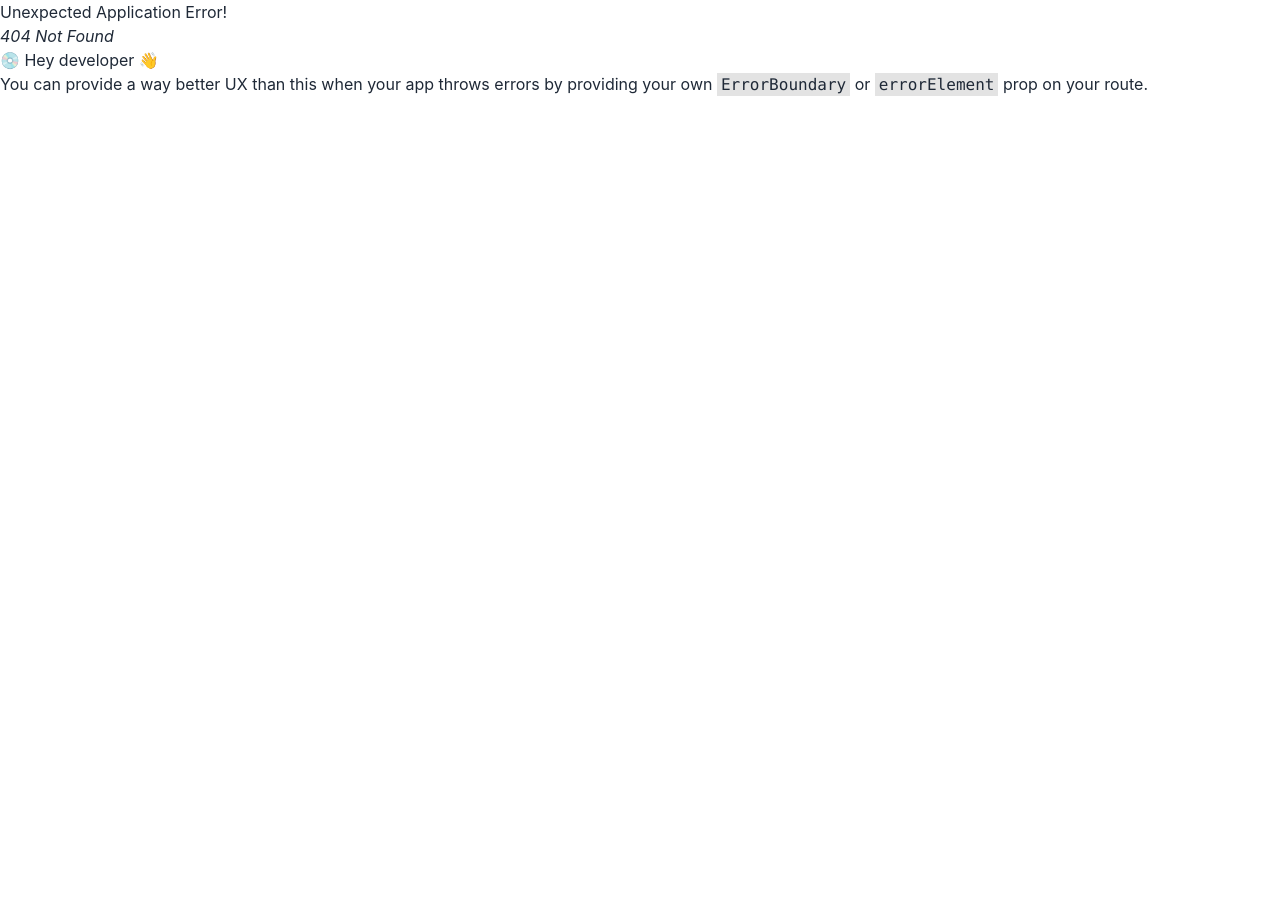
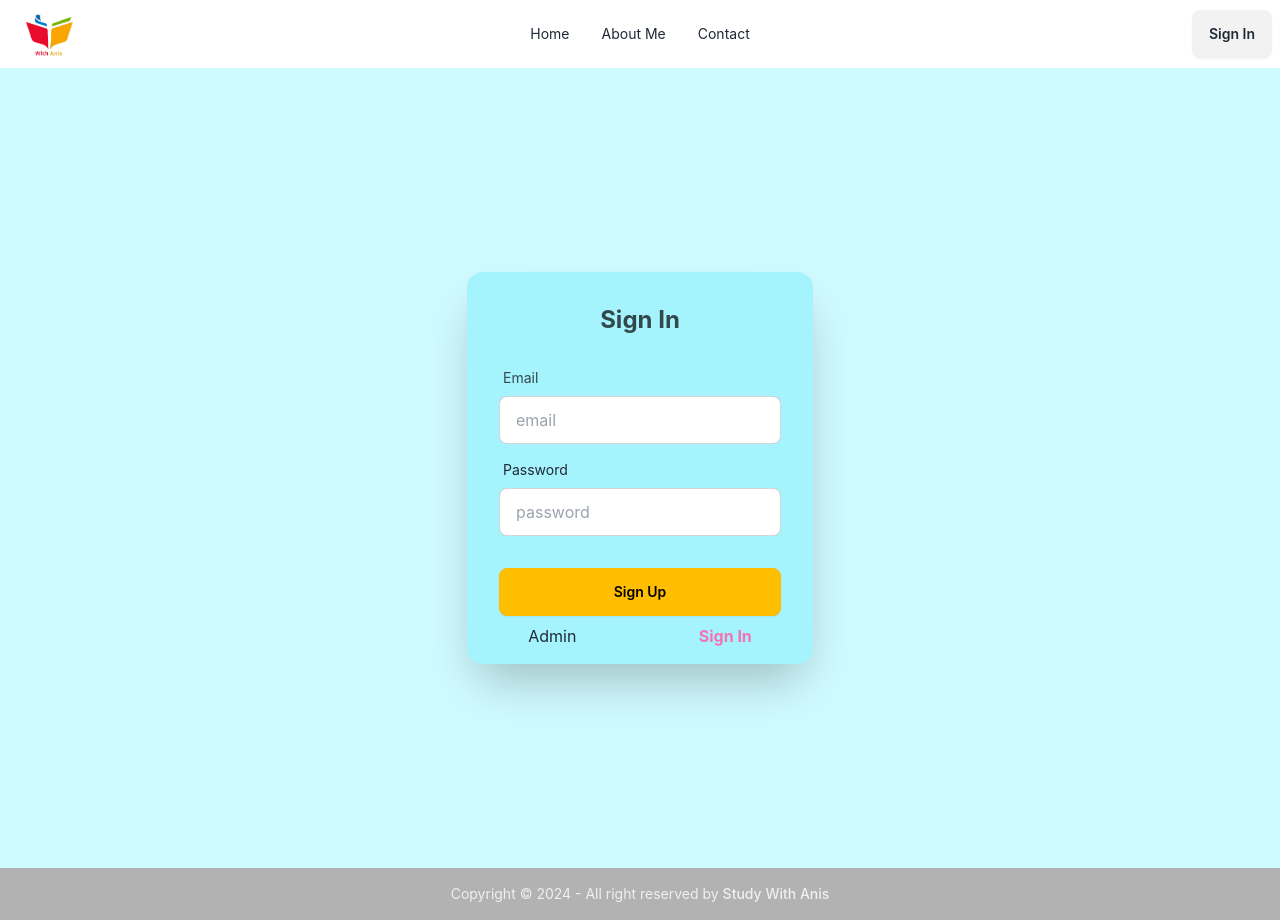
Before and after one commit to kashishdipro/studywithanis-client, a React (Create React App) app: page /signup in a window 1280 px wide. Before the commit this address had no page. Before the commit the page ends 800 px from the top, so only its background shows below. Built offline with nearby package versions, Linux system fonts and the light colour scheme; no server answers.

Commit message:
SignIn and SignUp setup

```diff
--- a/package.json
+++ b/package.json
@@ -6,6 +6,7 @@
     "@testing-library/jest-dom": "^5.17.0",
     "@testing-library/react": "^13.4.0",
     "@testing-library/user-event": "^13.5.0",
+    "firebase": "^10.7.1",
     "react": "^18.2.0",
     "react-dom": "^18.2.0",
     "react-router-dom": "^6.21.0",
--- a/src/Pages/Contact/Message/Message.js
+++ b/src/Pages/Contact/Message/Message.js
@@ -37,7 +37,7 @@ const Message = () => {
     }
 
     return (
-        <div className="hero min-h-screen bg-cyan-100">
+        <div className="hero bg-cyan-100">
             <div className="hero-content flex-col lg:flex-row-reverse">
                 <div className="text-center lg:text-left">
                 <h1 className="text-2xl text-black/70 font-bold">Fell free to share your words with me about my tutorials or myself.</h1>
--- a/src/Pages/Shared/NavBar/NavBar.js
+++ b/src/Pages/Shared/NavBar/NavBar.js
@@ -1,5 +1,5 @@
 import React from "react";
-import logo from '../../../img/logo.png'
+import logo from '../../../img/logo.png';
 import { Link } from "react-router-dom";
 
 const NavBar = () => {
@@ -7,8 +7,8 @@ const NavBar = () => {
         <li><Link to='/'>Home</Link></li>
         <li><Link to='/aboutme'>About Me</Link></li>
         <li><Link to='/contact'>Contact</Link></li>
+    </>
 
-    </>
   return (
     <div className="navbar bg-base-100">
       <div className="navbar-start">
@@ -45,6 +45,9 @@ const NavBar = () => {
             {menuItems}
         </ul>
       </div>
+      <div className="navbar-end">
+        <Link to='/signin' className="btn">Sign In</Link>
+      </div>
     </div>
   );
 };
--- /dev/null
+++ b/src/Pages/SignIn/SignIn.js
@@ -0,0 +1,51 @@
+import React, {useContext} from 'react';
+import { Link } from "react-router-dom";
+import { AuthContext } from "../../context/AuthProvider/AuthProvider";
+
+const SignIn = () => {
+    const {signIn} = useContext(AuthContext);
+    const handleSignIn = event =>{
+        event.preventDefault();
+        const form = event.target;
+        const email = form.email.value;
+        const password = form.password.value;
+
+        // SignIn Package
+        signIn(email, password)
+        .then(result =>{
+            const user = result.user;
+            console.log(user);
+        })
+        .then(err=> console.error(err))
+    }
+    return (
+        <div className="hero min-h-screen bg-cyan-100">
+            <div className="hero-content flex-col lg:flex-row-reverse">
+                <div className="card shrink-0 w-full max-w-sm shadow-2xl py-4 bg-cyan-200">
+                    <h1 className="text-2xl py-4 text-center text-black/70 font-bold">Sign In</h1>
+                    <form onSubmit={handleSignIn} className="card-body py-2">
+                        <div className="form-control">
+                        <label className="label">
+                            <span className="label-text text-black/70">Email</span>
+                        </label>
+                        <input name='email' type="email" placeholder="email" className="input input-bordered" required />
+                        </div>
+
+                        <div className="form-control">
+                        <label className="label">
+                            <span className="label-text">Password</span>
+                        </label>
+                        <input name='password' type="password" placeholder="password" className="input input-bordered" required />
+                        </div>
+                        <div className="form-control mt-6">
+                            <input className="btn btn-warning" type='submit' value='SignIn' input/>
+                        </div>
+                    </form>
+                    <p className='flex justify-around text-center'>Admin <Link to='/signup' className='text-pink-400 font-bold'>Sign Up</Link></p>
+                </div>
+            </div>
+        </div>
+    );
+};
+
+export default SignIn;
--- /dev/null
+++ b/src/Pages/SignUp/SignUp.js
@@ -0,0 +1,50 @@
+import React, { useContext } from 'react';
+import { Link } from "react-router-dom";
+import { AuthContext } from "../../context/AuthProvider/AuthProvider";
+const SignUp = () => {
+    const {createUser} = useContext(AuthContext);
+    const handleSignUp = event =>{
+        event.preventDefault();
+        const form = event.target;
+        const email = form.email.value;
+        const password = form.password.value;
+
+        // SignIn Package
+        createUser(email, password)
+        .then(result =>{
+            const user = result.user;
+            console.log(user);
+        })
+        .catch(err =>console.error(err));
+    }
+    return (
+        <div className="hero min-h-screen bg-cyan-100">
+            <div className="hero-content flex-col lg:flex-row-reverse">
+                <div className="card shrink-0 w-full max-w-sm shadow-2xl py-4 bg-cyan-200">
+                    <h1 className="text-2xl py-4 text-center text-black/70 font-bold">Sign In</h1>
+                    <form onSubmit={handleSignUp} className="card-body py-2">
+                        <div className="form-control">
+                        <label className="label">
+                            <span className="label-text text-black/70">Email</span>
+                        </label>
+                        <input name='email' type="email" placeholder="email" className="input input-bordered" required />
+                        </div>
+
+                        <div className="form-control">
+                        <label className="label">
+                            <span className="label-text">Password</span>
+                        </label>
+                        <input name='password' type="password" placeholder="password" className="input input-bordered" required />
+                        </div>
+                        <div className="form-control mt-6">
+                            <input className="btn btn-warning" type='submit' value='Sign Up' input/>
+                        </div>
+                    </form>
+                    <p className='flex justify-around text-center'>Admin <Link to='/signin' className='text-pink-400 font-bold'>Sign In</Link></p>
+                </div>
+            </div>
+        </div>
+    );
+};
+
+export default SignUp;
--- /dev/null
+++ b/src/context/AuthProvider/AuthProvider.js
@@ -0,0 +1,47 @@
+import React, { useEffect, useState } from 'react';
+import { createContext } from "react";
+import { getAuth, createUserWithEmailAndPassword, signInWithEmailAndPassword, onAuthStateChanged } from "firebase/auth";
+import app from "../../firebase/firebase.config";
+
+export const AuthContext = createContext();
+const auth = getAuth(app);
+
+const AuthProvider = ({children}) => {
+    const [user, setUser] = useState(null);
+    const [loading, setLoading] = useState(true);
+
+    const createUser = (email, password) =>{
+        return createUserWithEmailAndPassword(auth, email, password);
+    }
+
+    const signIn = (email,password) =>{
+        return signInWithEmailAndPassword(auth, email, password);
+    }
+
+    useEffect(() =>{
+        const unsubscribe = onAuthStateChanged(auth, currentUser =>{
+            console.log(currentUser);
+            setUser(currentUser);
+            // if (currentUser) {
+
+            // }
+        });
+        return () =>{
+            return unsubscribe();
+        }
+    },[])
+
+    const authInfo = {
+        user,
+        loading,
+        createUser,
+        signIn
+    }
+    return (
+        <AuthContext.Provider value={authInfo}>
+            {children}
+        </AuthContext.Provider>
+    );
+};
+
+export default AuthProvider;
--- /dev/null
+++ b/src/firebase/firebase.config.js
@@ -0,0 +1,19 @@
+// Import the functions you need from the SDKs you need
+import { initializeApp } from "firebase/app";
+// TODO: Add SDKs for Firebase products that you want to use
+// https://firebase.google.com/docs/web/setup#available-libraries
+
+// Your web app's Firebase configuration
+const firebaseConfig = {
+  apiKey: process.env.REACT_APP_apiKey,
+  authDomain: process.env.REACT_APP_authDomain,
+  projectId: process.env.REACT_APP_projectId,
+  storageBucket: process.env.REACT_APP_storageBucket,
+  messagingSenderId: process.env.REACT_APP_messagingSenderId,
+  appId: process.env.REACT_APP_appId,
+};
+
+// Initialize Firebase
+const app = initializeApp(firebaseConfig);
+
+export default app;
--- a/src/index.js
+++ b/src/index.js
@@ -3,11 +3,15 @@ import ReactDOM from 'react-dom/client';
 import './index.css';
 import App from './App';
 import reportWebVitals from './reportWebVitals';
+import AuthProvider from './context/AuthProvider/AuthProvider'
 
 const root = ReactDOM.createRoot(document.getElementById('root'));
 root.render(
   <React.StrictMode>
-    <App />
+    {/* Now use anywhere from application using useContext */}
+    <AuthProvider>
+      <App />
+    </AuthProvider>
   </React.StrictMode>
 );
 
```
Also changed, not shown: src/Routes/Routes/Routes.js (+10 -0 lines), 1 other file (tests, documents, lock files or other folders).
